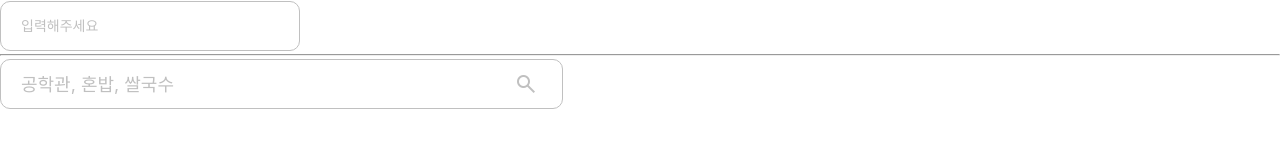
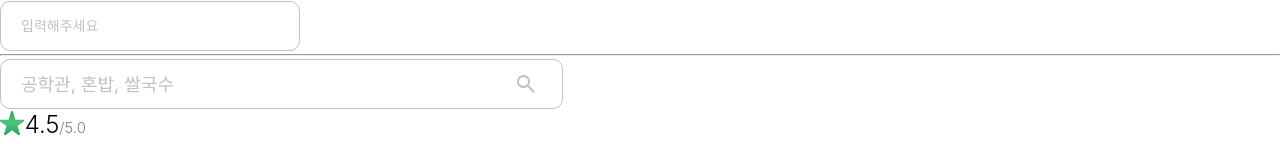
Before and after one commit to Team-EatKu/eatku-frontend, a React (Vite) app: page /dev/sample in a window 1280 px wide. Shown: the part 653-797 px from the top of the page. Built offline with nearby package versions, Linux system fonts and the light colour scheme; a web font is replaced by a local one.

Commit message:
FEAT: Molecule: Rating 추가

```diff
--- /dev/null
+++ b/src/common/component/molecule/Rating/index.tsx
@@ -0,0 +1,28 @@
+import { RatingProps } from "@typings/common/molecule.ts";
+import { RatingContainer } from "./styles.ts";
+import { Image } from "@atom/index.tsx";
+import star from "@img/icon/star.svg";
+
+const Rating = ({
+  current,
+  max = "5.0",
+  className,
+  customStyle,
+  ...props
+}: RatingProps) => {
+  return (
+    <RatingContainer
+      className={`rating ${className}`}
+      customStyle={customStyle}
+      {...props}
+    >
+      <Image src={star} width={"2.4rem"} />
+      <div className="rating__score">
+        <div className="rating__current">{current}</div>
+        <div className="rating__max">{`/${max}`}</div>
+      </div>
+    </RatingContainer>
+  );
+};
+
+export default Rating;
--- /dev/null
+++ b/src/common/component/molecule/Rating/styles.ts
@@ -0,0 +1,27 @@
+import styled from "@emotion/styled";
+import { RatingContainerProps } from "@typings/common/molecule.ts";
+import { Colors, Generators } from "@styles";
+
+export const RatingContainer = styled.div<RatingContainerProps>`
+  width: 8.6rem;
+  height: 2.8rem;
+  ${Generators.flexGenerator("row", "space-between", "center")};
+
+  & > div.rating__score {
+    height: 100%;
+    margin-bottom: 0.5rem;
+    ${Generators.flexGenerator("row", "flex-end", "flex-end")};
+
+    & > div.rating__current {
+      ${Generators.fontGenerator("2.4rem", "300", "2rem")};
+      color: ${Colors.Black};
+    }
+
+    & > div.rating__max {
+      ${Generators.fontGenerator("1.5rem", "300", "1.5rem")};
+      color: ${Colors.Gray};
+    }
+  }
+
+  ${(props) => props.customStyle};
+`;
--- a/src/common/component/molecule/index.tsx
+++ b/src/common/component/molecule/index.tsx
@@ -1,3 +1,4 @@
 import SearchBar from "./SearchBar";
+import Rating from "./Rating";
 
-export { SearchBar };
+export { Rating, SearchBar };
--- a/src/pages/dev/page/sample/index.tsx
+++ b/src/pages/dev/page/sample/index.tsx
@@ -1,6 +1,6 @@
 import { Icons, Colors } from "@styles";
 import { Button, Icon, Image, Input, Logo, Tag } from "@atom/index.tsx";
-import { SearchBar } from "@molecule/index.tsx";
+import { Rating, SearchBar } from "@molecule/index.tsx";
 
 const index = () => {
   return (
@@ -45,6 +45,9 @@ const index = () => {
       <section style={{ width: "30rem" }}>
         <SearchBar placeholder={"공학관, 혼밥, 쌀국수"} />
       </section>
+      <section style={{ width: "30rem" }}>
+        <Rating current={"4.5"} />
+      </section>
     </>
   );
 };
--- a/src/styles/generator.ts
+++ b/src/styles/generator.ts
@@ -15,7 +15,7 @@ export const Generators = {
     fontSize = "1.6rem",
     fontWeight = "normal",
     lineHeight = "normal",
-    letterSpacing = "0rem",
+    letterSpacing = "normal",
     fontStyle = "normal",
   ) => css`
     font-size: ${fontSize};
```
Also changed, not shown: src/typings/common/molecule.ts (+11 -0 lines), src/assets/img/icon/star.svg (added).
